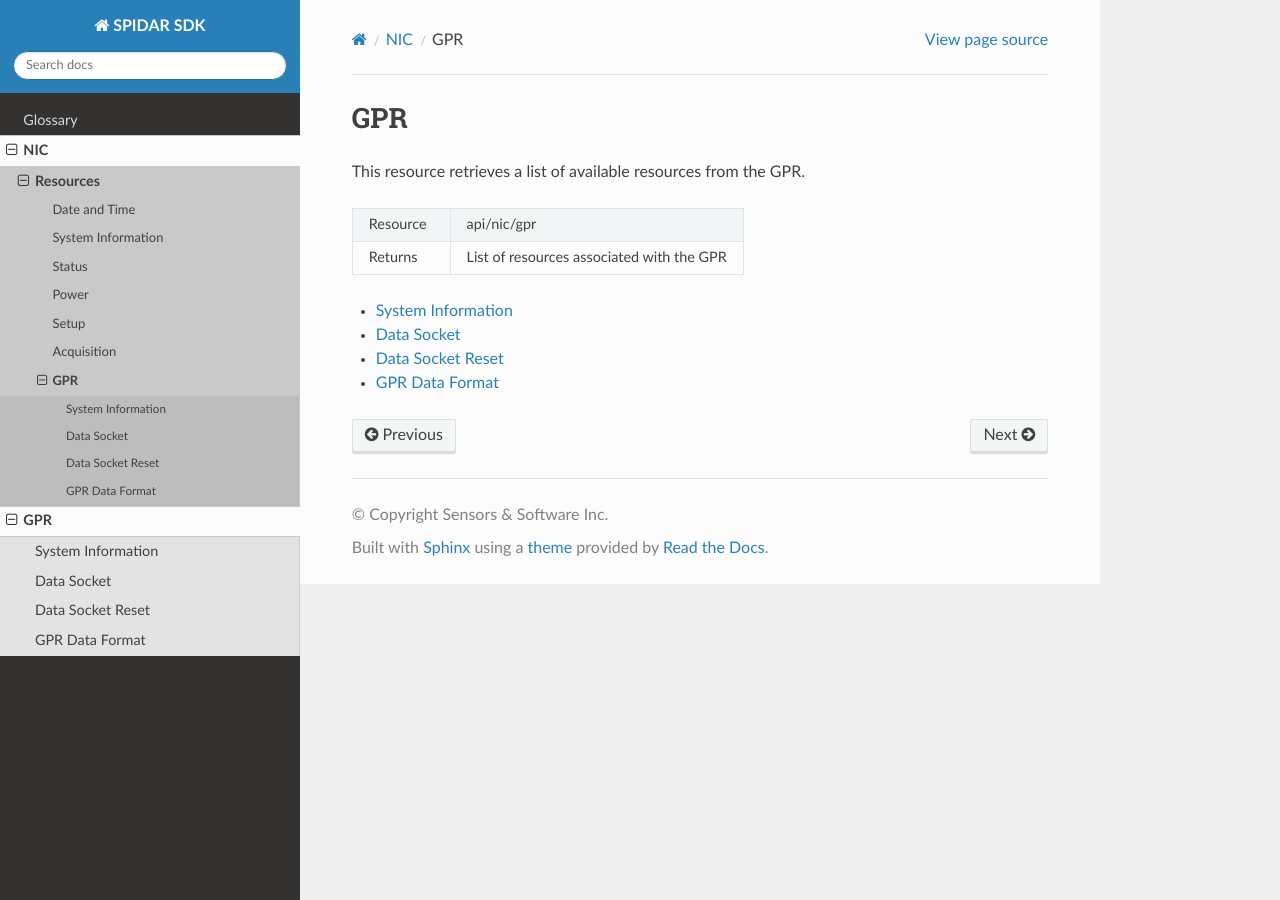
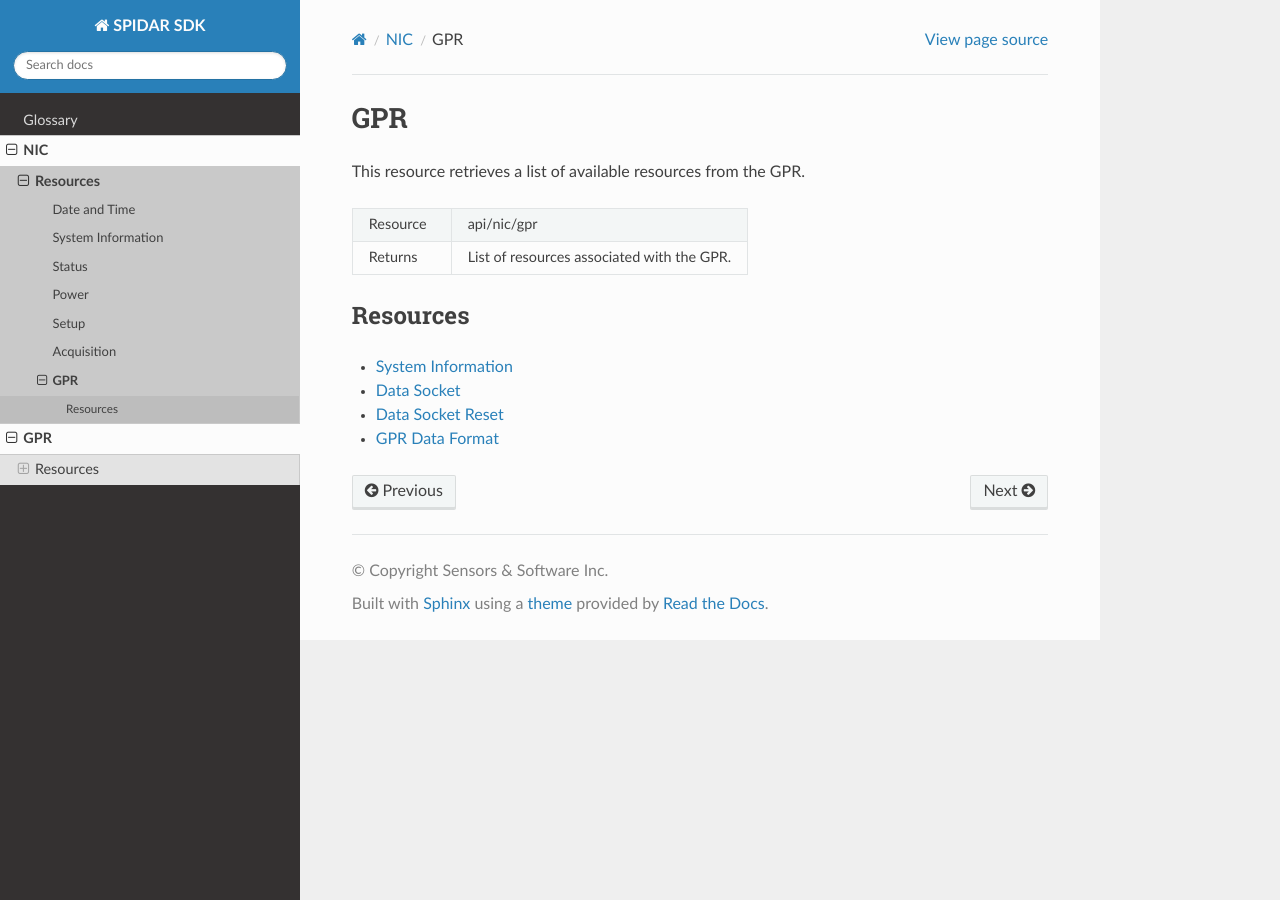
Before and after one commit to SensoftInc/spidar-sdk, a Sphinx documentation site: the page built from docs/gpr.rst, in a window 1280 px wide. Built offline with Sphinx 7.4.7 and the Read the Docs theme 2.0.0, drawn with Linux system fonts in a browser that asks for light colours.

Commit message:
Normalize GPR resource and naming of sub rst files

```diff
--- a/docs/gpr.rst
+++ b/docs/gpr.rst
@@ -1,5 +1,6 @@
+***
 GPR
-###
+***
 
 This resource retrieves a list of available resources from the GPR.
 
@@ -10,13 +11,15 @@ This resource retrieves a list of available resources from the GPR.
    * - Resource
      - api/nic/gpr
    * - Returns
-     - List of resources associated with the GPR
+     - List of resources associated with the GPR.
 
+Resources
+=========
 
 .. toctree::
    :maxdepth: 1
 
    gpr_system_info
-   data_socket
-   data_socket_reset
+   gpr_data_socket
+   gpr_data_socket_reset
    gpr_data_format
```
Also changed, not shown: docs/gpr_data_socket.rst (renamed from docs/data_socket.rst), docs/gpr_data_socket_reset.rst (renamed from docs/data_socket_reset.rst).
